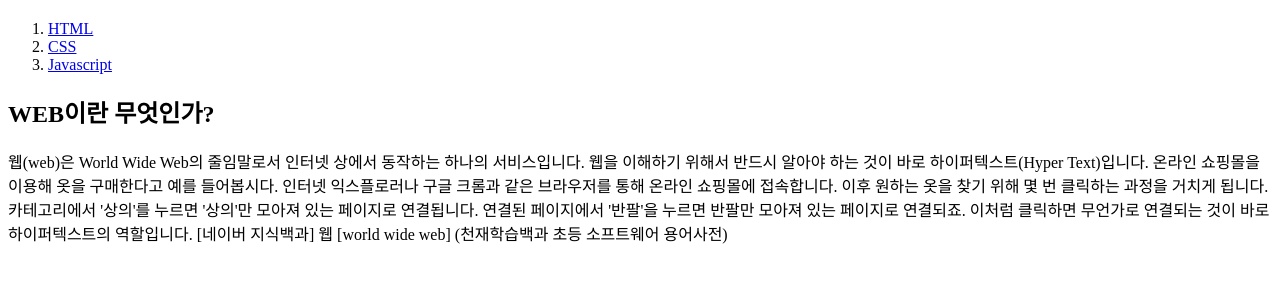
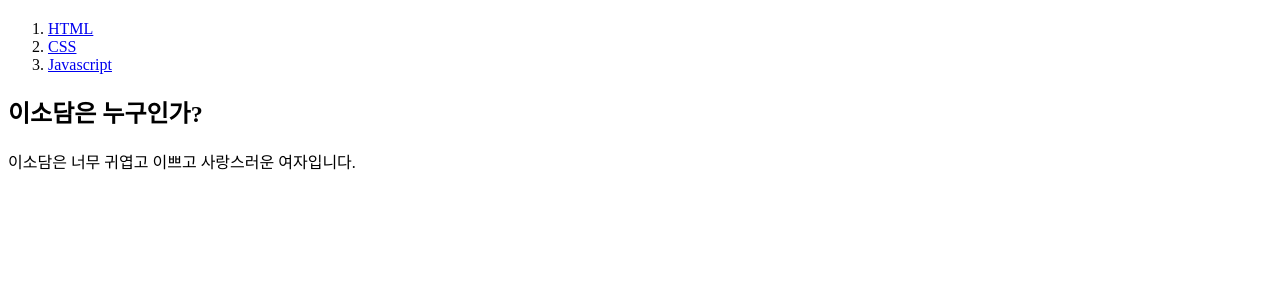
Before and after one commit to ZZZuno/web1, a plain HTML site: page index.html in a window 1280 px wide. Shown: the part 60-342 px from the top of the page. Drawn offline with Linux system fonts and the light colour scheme.

Commit message:
second version

```diff
--- a/index.html
+++ b/index.html
@@ -11,16 +11,8 @@
     <li><a href="2.html">CSS</a></li>
     <li><a href="3.html">Javascript</a></li>
 </ol>
-<h2>WEB이란 무엇인가?</h2>
-<p>웹(web)은 World Wide Web의 줄임말로서 인터넷 상에서 동작하는 하나의 서비스입니다.
-    웹을 이해하기 위해서 반드시 알아야 하는 것이 바로 하이퍼텍스트(Hyper Text)입니다.
-    온라인 쇼핑몰을 이용해 옷을 구매한다고 예를 들어봅시다.
-    인터넷 익스플로러나 구글 크롬과 같은 브라우저를 통해 온라인 쇼핑몰에 접속합니다.
-    이후 원하는 옷을 찾기 위해 몇 번 클릭하는 과정을 거치게 됩니다.
-    카테고리에서 '상의'를 누르면 '상의'만 모아져 있는 페이지로 연결됩니다.
-    연결된 페이지에서 '반팔'을 누르면 반팔만 모아져 있는 페이지로 연결되죠.
-    이처럼 클릭하면 무언가로 연결되는 것이 바로 하이퍼텍스트의 역할입니다.
-    [네이버 지식백과] 웹 [world wide web] (천재학습백과 초등 소프트웨어 용어사전)
+<h2>이소담은 누구인가?</h2>
+<p>이소담은 너무 귀엽고 이쁘고 사랑스러운 여자입니다.
      </p>
 </body>
 </html>
```
